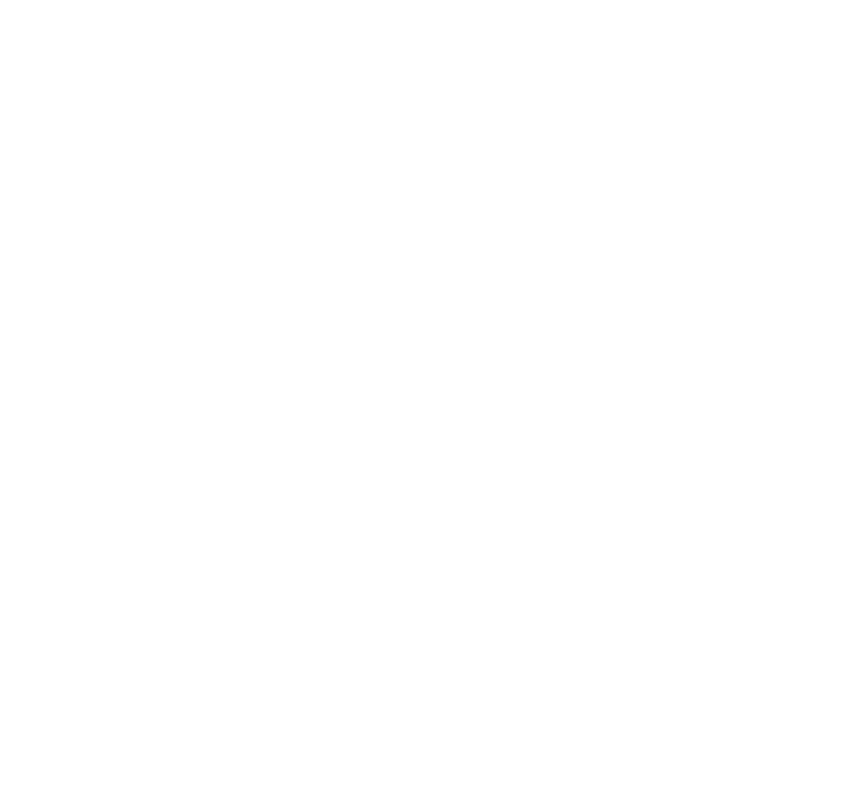
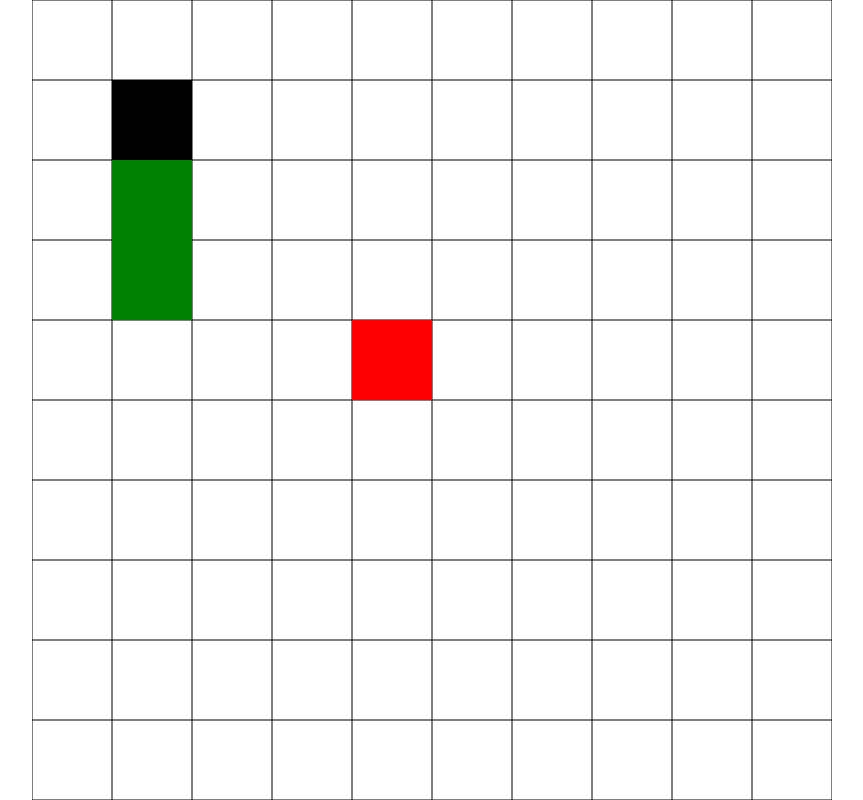
Before and after one commit to fkropfhamer/snake-functional, a website built with webpack: page src/index.html in a window 1280 px wide. Shown: the whole page, without its empty margins (208-1071 px from the left). Built offline with nearby package versions, Linux system fonts and the light colour scheme.

Commit message:
implemented view

```diff
--- a/src/index.html
+++ b/src/index.html
@@ -8,5 +8,5 @@
 </head>
 <body>
     <noscript><h1 style="background-color: red;">please enable Javasript!</h1></noscript>
-    <div id="root"></div>
+    <canvas id="canvas"></canvas>
 </html>
--- a/src/main.ts
+++ b/src/main.ts
@@ -1,6 +1,7 @@
 import "./index.css";
-import { createGameState, updateGameState, renderGameState, GameState } from "./snake";
+import { createGameState, updateGameState, GameState } from "./snake";
 import Config from "./config";
+import { renderGameState } from "./view";
 
 let gameState: GameState;
 
--- a/src/snake.ts
+++ b/src/snake.ts
@@ -9,20 +9,20 @@ export interface GameState {
   lastPressedKey: Key;
 }
 
-interface SnakeSegment {
+export interface SnakeSegment {
     position: Position;
     movingPosition: Key;
 }
 
-interface Position {
+export interface Position {
     x: number;
     y: number;
 }
 
 export function createGameState(fieldSize: number): GameState {
     const gameState = {
-        snakeSegments: [],
-        apple: {x: 0,y: 0 },
+        snakeSegments: [{ position: {x: 1, y: 1,}, movingPosition: Key.ARROW_DOWN}, { position: {x: 1, y: 2,}, movingPosition: Key.ARROW_DOWN}, { position: {x: 1, y: 3,}, movingPosition: Key.ARROW_DOWN}],
+        apple: {x: 4,y: 4 },
         isOver: false,
         score: 0,
         fieldSize,
@@ -34,7 +34,3 @@ export function createGameState(fieldSize: number): GameState {
 export function updateGameState(gameState: GameState): GameState {
     return gameState;
 }
-
-export function renderGameState(gameState: GameState): void {
-    console.log('view');
-}
--- /dev/null
+++ b/src/view.ts
@@ -0,0 +1,89 @@
+import { GameState, SnakeSegment, Position } from "./snake";
+import { Color } from "./enums";
+import Config from "./config";
+
+export function renderGameState(gameState: GameState): void {
+    const canvas = getCanvas();
+    const canvasSize = calculateCanvasSize();
+    const cellSize = calculateCellSize(gameState.fieldSize, canvasSize);
+    const context = getContext(canvas);
+    const fieldSize = gameState.fieldSize;
+
+    resizeCanvas(canvasSize, canvas);
+    resetCanvas(context);
+    drawPlayField(fieldSize, cellSize, context);
+    drawSnake(gameState.snakeSegments, cellSize, context);
+    drawApple(gameState.apple, cellSize, context);
+}
+
+function drawPlayField(fieldSize: number, cellSize: number, context: CanvasRenderingContext2D): void {
+    const endOfPlayField: number = Config.PLAY_FIELD_SIZE * cellSize + 1;
+        for (let i: number = 0; i <= endOfPlayField; i += cellSize) {
+            drawLine(i, 0, i, endOfPlayField, context);
+            drawLine(0, i, endOfPlayField, i, context);
+        }
+}
+
+function drawSnake(snakeSegments: SnakeSegment[], cellSize: number, context: CanvasRenderingContext2D): void {
+    const snakeHead = snakeSegments[0];
+    const snakeBody = arrayWithoutHead(snakeSegments);
+    drawSnakeSegment(snakeHead, Config.SNAKE_HEAD_COLOR, cellSize, context);
+    snakeBody.forEach(snakeSegement => drawSnakeSegment(snakeSegement, Config.SNAKE_SEGMENTS_COLOR, cellSize, context));
+}
+
+function drawSnakeSegment(snakeSegment: SnakeSegment, color: Color, cellSize: number, context: CanvasRenderingContext2D) {
+    drawSquare(snakeSegment.position.x, snakeSegment.position.y, color, cellSize, context);
+}
+
+function drawApple(apple: Position, cellSize: number, context: CanvasRenderingContext2D) {
+    drawSquare(apple.x, apple.y, Config.APPLE_COLOR, cellSize, context);
+}
+
+function resizeCanvas(canvasSize: number, canvas: HTMLCanvasElement) {
+    canvas.width = canvasSize;
+    canvas.height = canvasSize;
+}
+
+function calculateCellSize(fieldSize: number, canvasSize: number): number {
+    const cellSize = canvasSize / fieldSize;
+    return cellSize;
+}
+
+function calculateCanvasSize(): number {
+    const windowWidth: number = window.innerWidth;
+    const windowHeight: number = window.innerHeight;
+
+    const canvasSize: number = windowWidth >= windowHeight ? windowHeight : windowWidth;
+
+    return canvasSize;
+}
+
+function resetCanvas(context: CanvasRenderingContext2D): void {
+    const canvasSize = calculateCanvasSize();
+}
+
+function getContext(canvas: HTMLCanvasElement): CanvasRenderingContext2D {
+    const context = canvas.getContext("2d");
+    return context;
+}
+
+function getCanvas(): HTMLCanvasElement {
+    const canvas = document.getElementById("canvas") as HTMLCanvasElement;
+    return canvas
+}
+
+function drawSquare(x: number, y: number, color: Color, cellSize: number, context: CanvasRenderingContext2D) {
+    context.fillStyle = color;
+    context.fillRect(x * cellSize, y * cellSize, cellSize, cellSize);
+}
+
+function drawLine(x1: number, y1: number, x2: number, y2: number, context: CanvasRenderingContext2D): void {
+    context.beginPath();
+    context.moveTo(x1, y1);
+    context.lineTo(x2, y2);
+    context.stroke();
+}
+
+function arrayWithoutHead(array: Array<any>) {
+    return array.filter((a) => a !== array[0]);
+}
```
